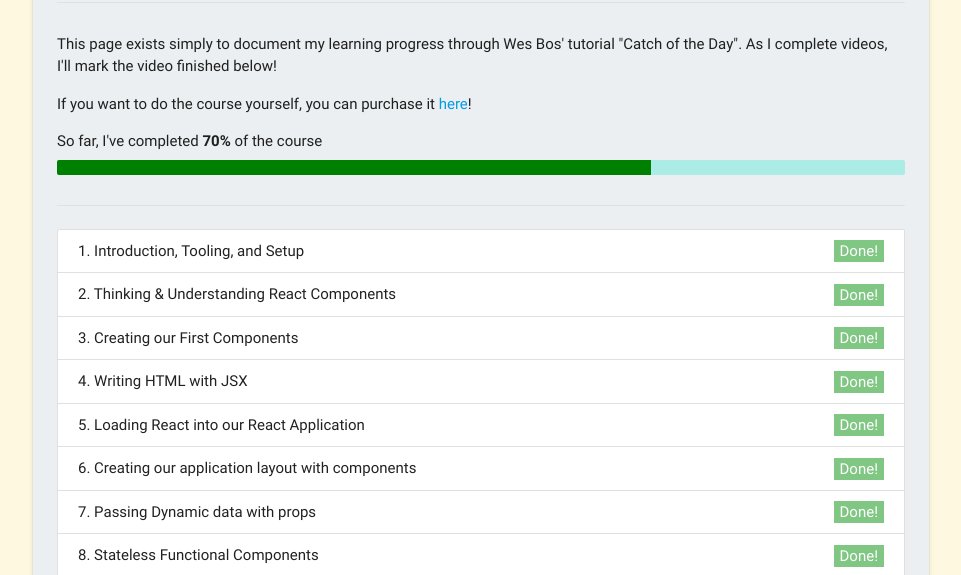
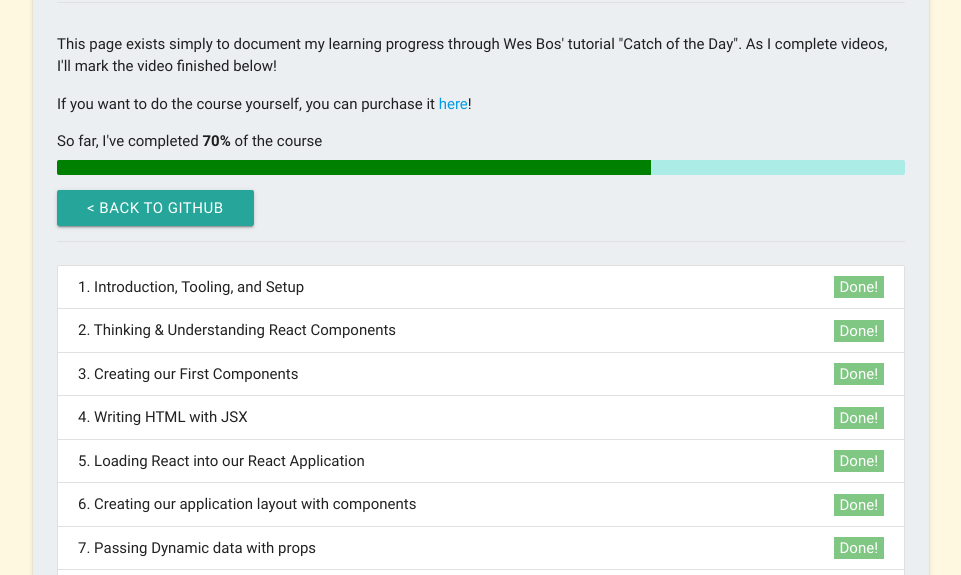
Before and after one commit to andrewowen/catch-of-the-day, a plain HTML site: page index.html in a window 1280 px wide. Shown: the part 225-800 px from the top of the page, without its empty margins (159-1120 px from the left). Drawn offline with nearby package versions, Linux system fonts and the light colour scheme.

Commit message:
add button for nav back to GH

```diff
--- a/index.html
+++ b/index.html
@@ -24,6 +24,8 @@
                     <div class="progress" style="height: 15px;">
                         <div class="determinate"style="background-color: green"></div>
                     </div>
+                    <a href="https://github.com/andrewowen/catch-of-the-day" class="btn btn-default">
+                        < Back to Github</a>
                 </div>
                 <div class="divider"></div>
                 <div class="section">
```
